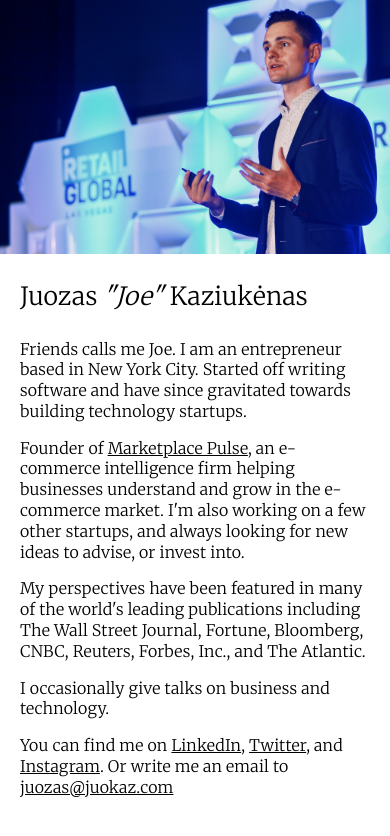
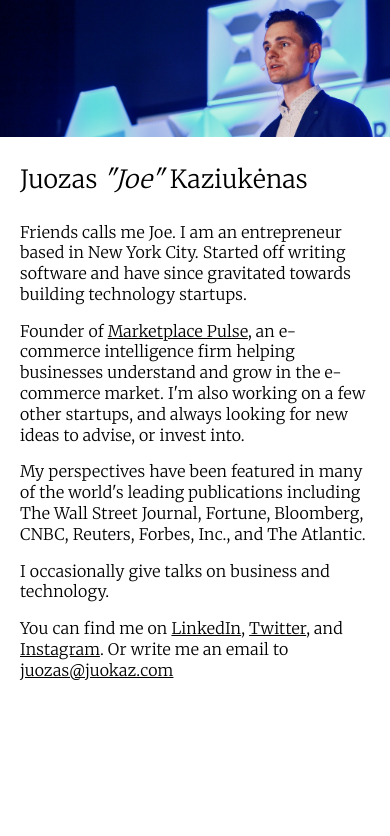
Before and after one commit to juokaz/juokaz.com, a Jekyll site: the page built from index.html, in a window 390 px wide. Shown: the top 836 px of the page. Built offline with Jekyll 4.4.1, drawn with Linux system fonts in a browser that asks for light colours.

Commit message:
Remove looks switcher

```diff
--- a/index.html
+++ b/index.html
@@ -1,10 +1,9 @@
 ---
 layout: default
 index_page: true
-body_class: speaker
 ---
 
-<div id="headerimage" style="background-image: url('images/juozas-{{ page.body_class }}.jpg?{{ site.time | date: '%s' }}')">
+<div id="headerimage" style="background-image: url('images/juozas-speaker.jpg">
 </div>
 
 <div id="about">
--- a/style.css
+++ b/style.css
@@ -241,27 +241,12 @@
 
 /* index page */
 #about { width: 600px; padding-left: 20px; padding-right: 20px; margin: 20px auto 0 20px; }
-#about p { color: #fff; font-size: 18px; font-weight: 400; line-height: 1.3; margin-bottom: 16px; -webkit-font-smoothing: antialiased; text-shadow: 0px 0px 3px #000, -1px -1px #000, 1px 1px #000, 1px 1px 5px #000; }
-#about a { color: #fff; }
-#about h1 { color: #fff; text-shadow: 0 1px 5px black; margin-bottom: 20px; display: block; }
+#about p { color: #000; font-size: 18px; font-weight: 400; line-height: 1.3; margin-bottom: 16px; }
+#about a { color: #000; }
+#about h1 { color: #000; margin-bottom: 20px; display: block; }
 
-#serious #about, #racing-driver #about, #cyclist #about { margin: 20px 20px 0 auto; }
-
-#looks>span {display: none;}
-
-#speaker #go-speaker {display: inline;}
-
-#serious #go-serious {display: inline;}
-
-#scottish #go-scottish {display: inline;}
-
-#punk #go-punk {display: inline;}
-
-#racing-driver #go-racing-driver {display: inline;}
-
-#cyclist #go-cyclist {display: inline;}
-
-#headerimage { display: none; }
+#about { position: relative; width: auto; margin: 0 !important; }
+#headerimage { display: block; width: 100%; padding-bottom: 35%; background-repeat: no-repeat; background-size: cover; margin-bottom: 20px; }
 
 body {
   background-repeat no-repeat;
@@ -274,40 +259,12 @@
   background-size: cover;
 }
 
-body#speaker {
-  background-image: url('images/juozas-speaker.jpg');
-}
-
-body#serious {
-  background-image: url('images/juozas-serious.jpg');
-}
-
-body#scottish {
-  background-image: url('images/juozas-scottish.jpg');
-}
-
-body#punk {
-  background-image: url('images/juozas-punk.jpg');
-}
-
-body#racing-driver {
-  background-image: url('images/juozas-racing-driver.jpg');
-}
-
-body#cyclist {
-  background-image: url('images/juozas-rider.jpg');
-}
-
 @media (max-width: 1024px) {
-    #about p, #about a, #about h1 { color: #000; text-shadow: none; font-weight: 300; }
+    #about p, #about a, #about h1 { font-weight: 300; }
     #about a { text-decoration: underline; }
     #about p, #about ul { font-size: 16px; }
 
     #monogram { position: relative; width: auto; padding: 20px; margin: 0; }
-    #about { position: relative; width: auto; margin: 0 !important; }
 
     body { background: none !important; }
-
-    #looks { display: none; }
-    #headerimage { display: block; width: 100%; padding-bottom: 65%; background-repeat: no-repeat; background-size: cover; margin-bottom: 20px; }
 }
```
Also changed, not shown: other parts of index.html (+0 -47 lines), images/juozas-punk.jpg (deleted), images/juozas-racing-driver.jpg (deleted), images/juozas-rider.jpg (deleted), images/juozas-scottish.jpg (deleted), images/juozas-serious.jpg (deleted).
